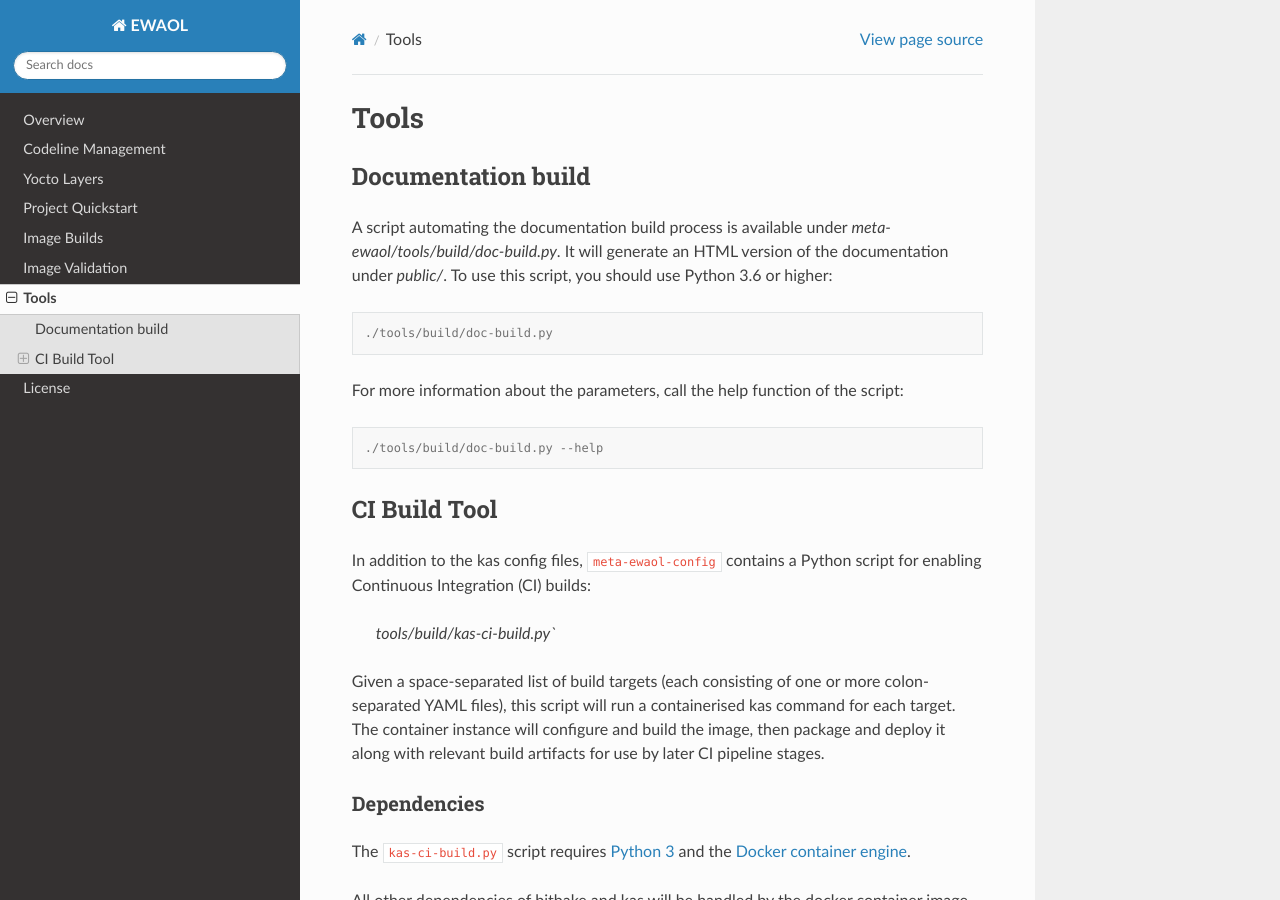
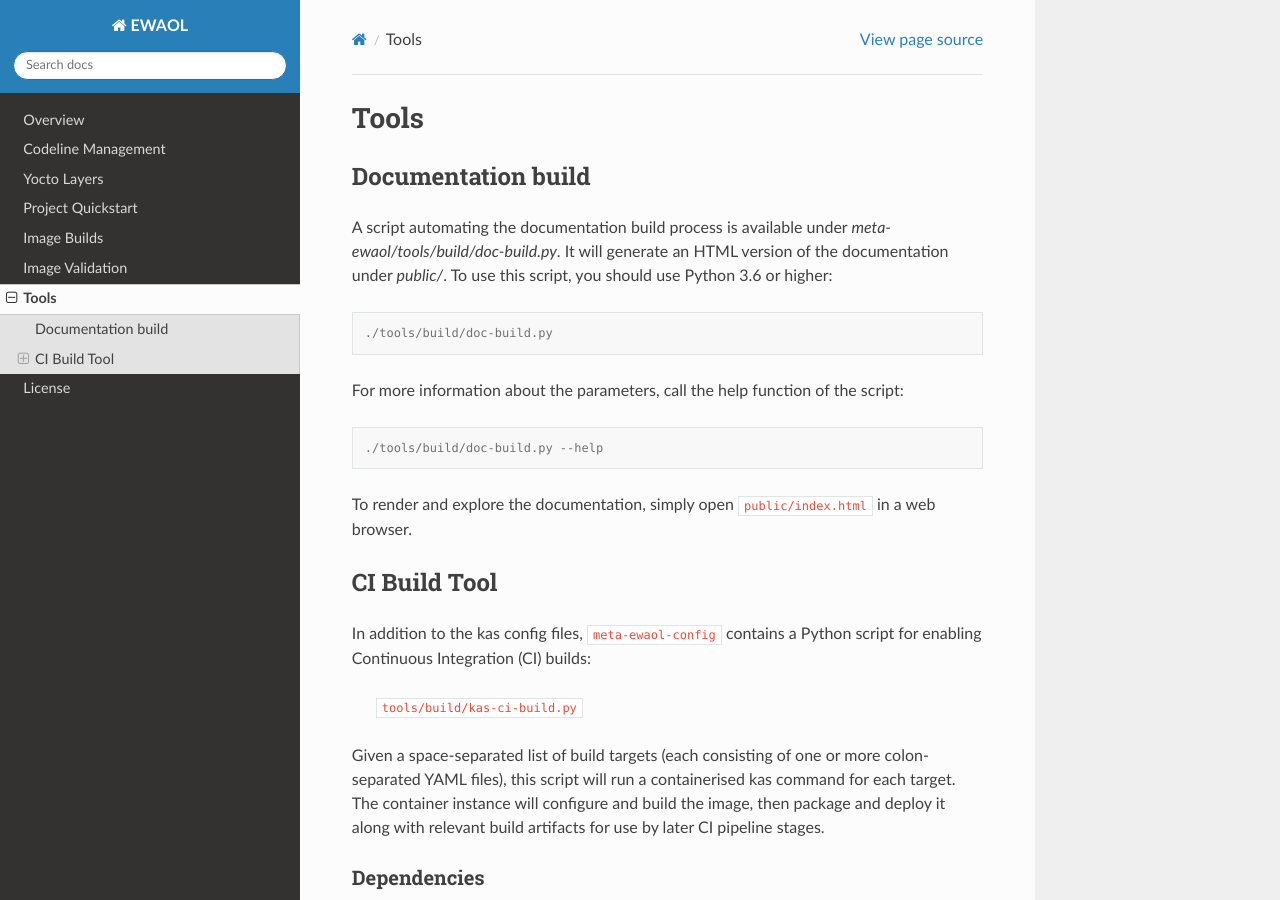
Before and after one commit to chaoge525/soafee_demo, a Sphinx documentation site: the page built from documentation/tools.rst, in a window 1280 px wide and 900 px high. Built offline with Sphinx 7.4.7 and the Read the Docs theme 2.0.0, drawn with Linux system fonts in a browser that asks for light colours.

Commit message:
doc: Add instructions to view the documentation
This patch adds instructions on how to render the documentation after
building it.

Issue-Id: SCM-3031
Change-Id: I101c6307c77d8bf76c971984ef43cbf059ab9f0b
Signed-off-by: Hugo L'Hostis <hugo.lhostis@arm.com>

```diff
--- a/documentation/tools.rst
+++ b/documentation/tools.rst
@@ -20,13 +20,16 @@ script:
 
     ./tools/build/doc-build.py --help
 
+To render and explore the documentation, simply open ``public/index.html`` in a
+web browser.
+
 CI Build Tool
 -------------
 
 In addition to the kas config files, ``meta-ewaol-config`` contains a Python
 script for enabling Continuous Integration (CI) builds:
 
-    `tools/build/kas-ci-build.py``
+  ``tools/build/kas-ci-build.py``
 
 Given a space-separated list of build targets (each consisting of one or more
 colon-separated YAML files), this script will run a containerised kas command
--- a/documentation/validations.rst
+++ b/documentation/validations.rst
@@ -151,8 +151,8 @@ for execution via ``ptest-runner`` or as a standalone BATS suite, as described
 in `Running the Tests`_.
 
 The test suite is built and installed in the image according to the following
-bitbake recipe within ``meta-ewaol-tests/recipes-tests/runtime-integration-tests
-/container-engine-integration-tests.bb``.
+bitbake recipe within
+``meta-ewaol-tests/recipes-tests/runtime-integration-tests/container-engine-integration-tests.bb``.
 
 The tests execution is identical on both Docker and Podman images, as it makes
 use of Podman provided aliases for Docker commands.
```
